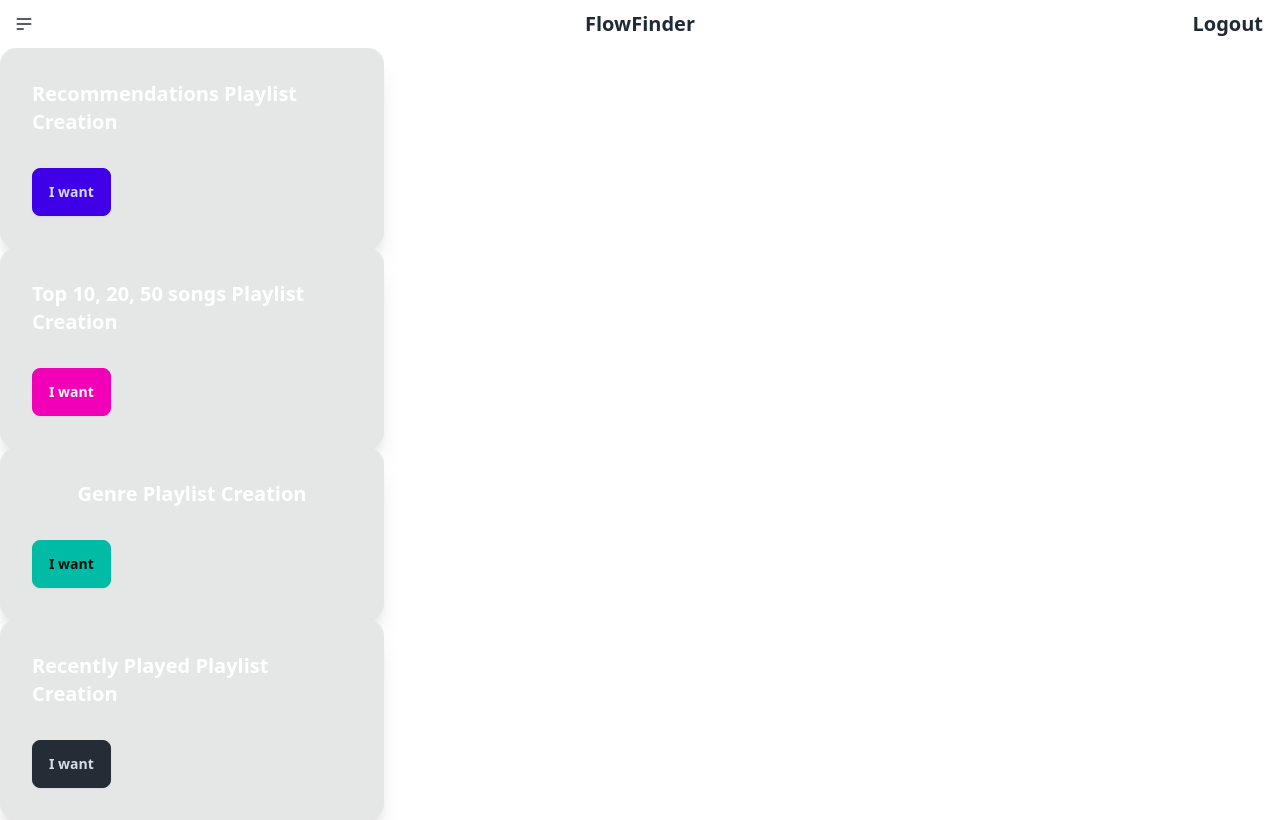
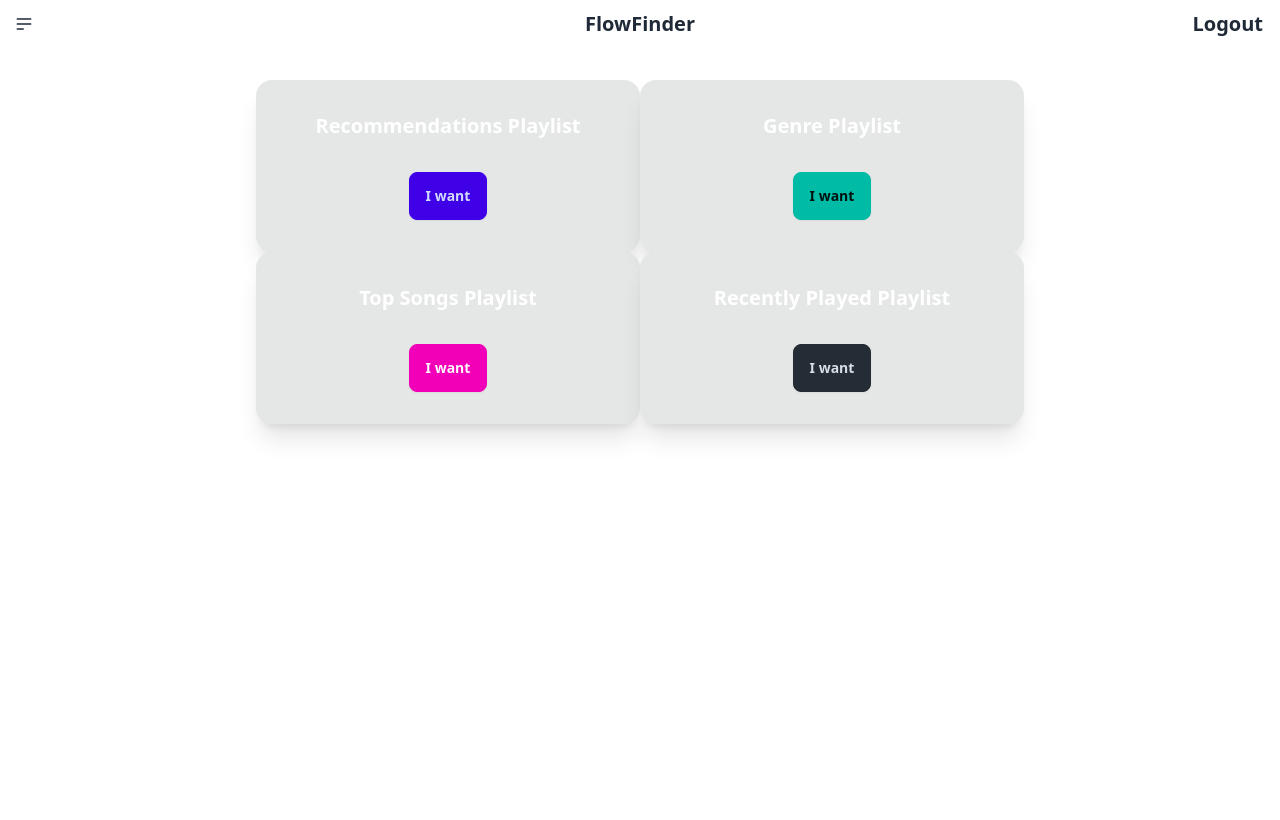
Before and after one commit to taddmtii/FlowFinder, a Flask app: page /createCustomPlaylist in a window 1280 px wide. After the commit the page ends 439 px from the top, so only its background shows below. Run offline with Flask 3, Linux system fonts and the light colour scheme; some libraries are stand-ins or nearby versions.

Commit message:
design revamp on createCustomPlaylist

```diff
--- /dev/null
+++ b/mix.txt
@@ -0,0 +1,3 @@
+Main container:
+	Container 1 (2 elements)
+	Container 2 (2 elements)
--- a/templates/createCustomPlaylist.html
+++ b/templates/createCustomPlaylist.html
@@ -33,13 +33,16 @@
 </navbar>
 
 <body>
-    <div class="flex flex-col">
+    <!--Main Container-->
+    <div class="flex p-8 items-center justify-center flex-wrap">
+        <!--Container 1-->
+        <div>
         <!--Recommendations Playlist Creation-->
         <div>
             <div class="card w-96 bg-base-300 shadow-xl">
                 <div class="card-body">
-                    <h2 class="m-auto card-title font-bold text-white pb-6">Recommendations Playlist Creation</h2>
-                    <div class="flex gap-4 h-full items-center">
+                    <h2 class="m-auto card-title font-bold text-white pb-6">Recommendations Playlist</h2>
+                    <div class="flex gap-4 justify-center h-full items-center">
                         <div class="flex flex-col">
                             <button class="btn btn-active btn-primary"><a href="/createRecommendationsPlaylist">I want</a></button>
                         </div>
@@ -51,8 +54,8 @@
         <div>
             <div class="card w-96 bg-base-300 shadow-xl">
                 <div class="card-body">
-                    <h2 class="m-auto card-title font-bold text-white pb-6">Top 10, 20, 50 songs Playlist Creation</h2>
-                    <div class="flex gap-4 h-full items-center">
+                    <h2 class="m-auto card-title font-bold text-white pb-6">Top Songs Playlist</h2>
+                    <div class="flex gap-4 justify-center h-full items-center">
                         <div class="flex flex-col">
                             <button class="btn btn-active btn-secondary"><a href="/createTopTracksPlaylist">I want</a></button>
                         </div>
@@ -60,12 +63,16 @@
                 </div>
             </div>
         </div>
+    </div>
+
+    <!--Container 2-->
+    <div>
         <!--Genre Playlist Creation-->
         <div>
             <div class="card w-96 bg-base-300 shadow-xl">
                 <div class="card-body">
-                    <h2 class="m-auto card-title font-bold text-white pb-6">Genre Playlist Creation</h2>
-                    <div class="flex gap-4 h-full items-center">
+                    <h2 class="m-auto card-title font-bold text-white pb-6">Genre Playlist</h2>
+                    <div class="flex gap-4 justify-center h-full items-center">
                         <div class="flex flex-col">
                             <button class="btn btn-active btn-accent"><a href="/createPlaylistGenre">I want</a></button>
                         </div>
@@ -77,8 +84,8 @@
         <div>
             <div class="card w-96 bg-base-300 shadow-xl">
                 <div class="card-body">
-                    <h2 class="m-auto card-title font-bold text-white pb-6">Recently Played Playlist Creation</h2>
-                    <div class="flex gap-4 h-full items-center">
+                    <h2 class="m-auto card-title font-bold text-white pb-6">Recently Played Playlist</h2>
+                    <div class="flex gap-4 justify-center h-full items-center">
                         <div class="flex flex-col">
                             <button class="btn btn-active btn-neutral"><a href="/createRecentlyPlayedPlaylist">I want</a></button>
                         </div>
@@ -86,7 +93,7 @@
                 </div>
             </div>
         </div>
-
+    </div>
     </div>
 </body>
 </html>
```
